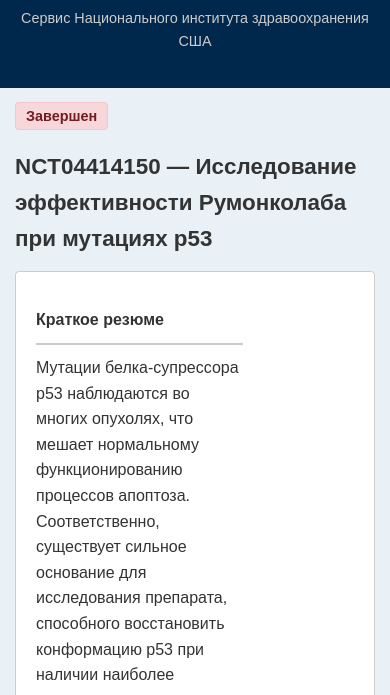
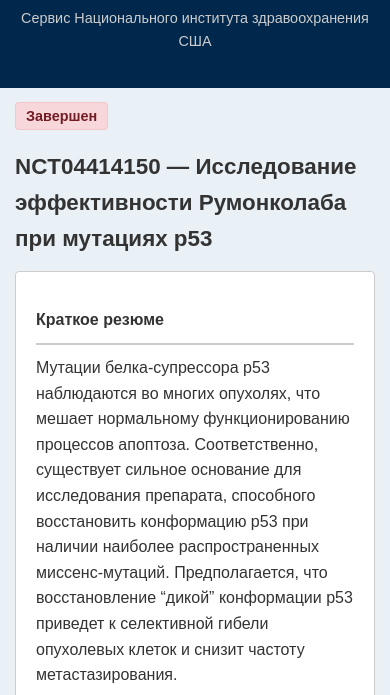
Before and after one commit to LeakySpoon/leakyspoon.github.io, a plain HTML site: page index.html in a window 390 px wide. Shown: the part 89-784 px from the top of the page. Drawn offline with Linux system fonts and the light colour scheme.

Commit message:
Add files via upload

```diff
--- a/styles.css
+++ b/styles.css
@@ -127,7 +127,7 @@ footer {
     margin-top: 40px;
 }
 
-@media (max-width: 1180px) {
+@media (max-width: 768px) {
     .container {
         padding: 15px;
     }
@@ -146,9 +146,14 @@ footer {
         /*display: block;*/
         margin-bottom: 10px;
     }
+    .two-columns{
+        flex-direction: column;
+    }
     .column.left,
     .column.right {
-        flex: 0 0 100%;
+        flex: none;
+        width: 100%;
+        max-width: 100%;
     }
 }
 
```
